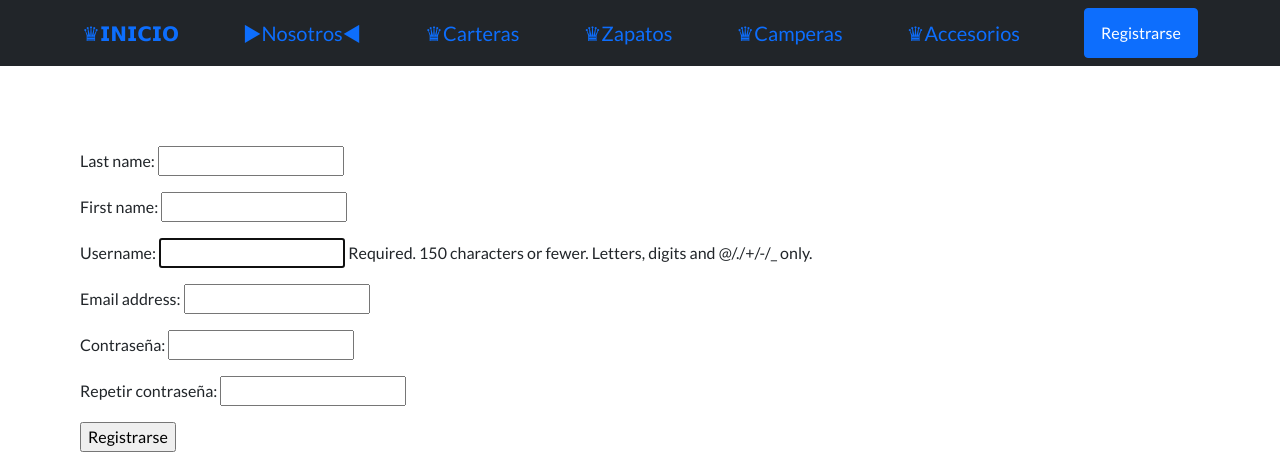
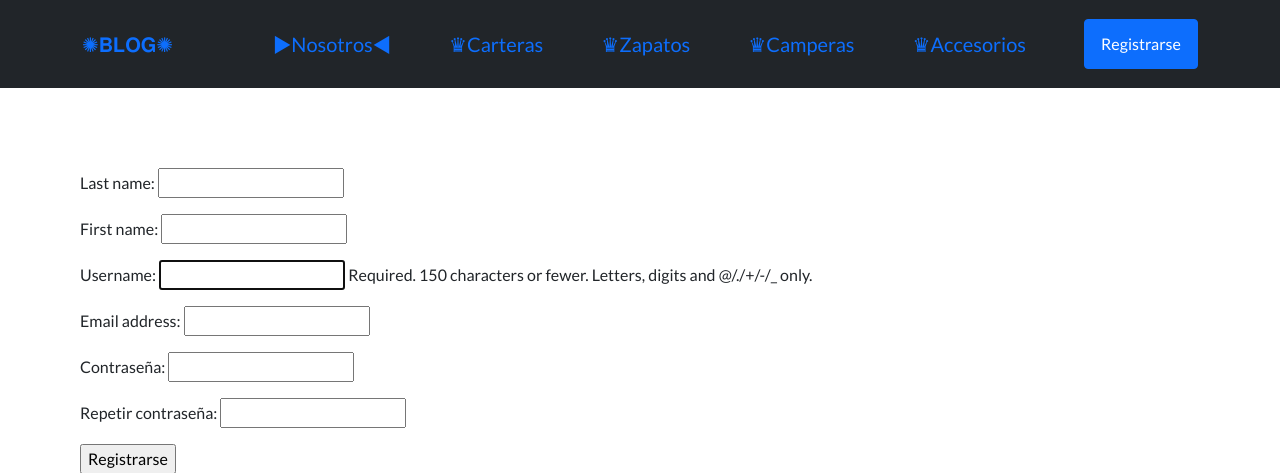
Before and after one commit to PabloAguirre2002/Trabajo_final-Qin_Genesoni_AguirrE, a Django app: page /register/ in a window 1280 px wide. Shown: the top 473 px of the page. Run offline with Django 4.2, Linux system fonts and the light colour scheme; some libraries are stand-ins or nearby versions.

Commit message:
modificacion de boton inicio

```diff
--- a/apponline/templates/apponline/plantilla_base.html
+++ b/apponline/templates/apponline/plantilla_base.html
@@ -27,7 +27,10 @@
         <!-- Navigation-->
         <nav class="navbar navbar-white bg-dark static-top">
             <div class="container">
-                <a class="navbar-brand" href="{% url 'inicio' %}">♛𝗜𝗡𝗜𝗖𝗜𝗢</a>
+                <a class="navbar-brand" href="{% url 'inicio' %}">✺𝐁𝐋𝐎𝐆✺</a>
+                <br>
+                <br>
+                <br>
                 <a class="navbar-brand" href="{% url 'nosotros' %}">▶Nosotros◀</a>
                 <a class="navbar-brand" href="{% url 'carteras' %}">♛Carteras</a>
                 <a class="navbar-brand" href="{% url 'zapatos' %}">♛Zapatos</a>
```
Also changed, not shown: apponline/templates/apponline/inicio.html (+1 -1 lines).
